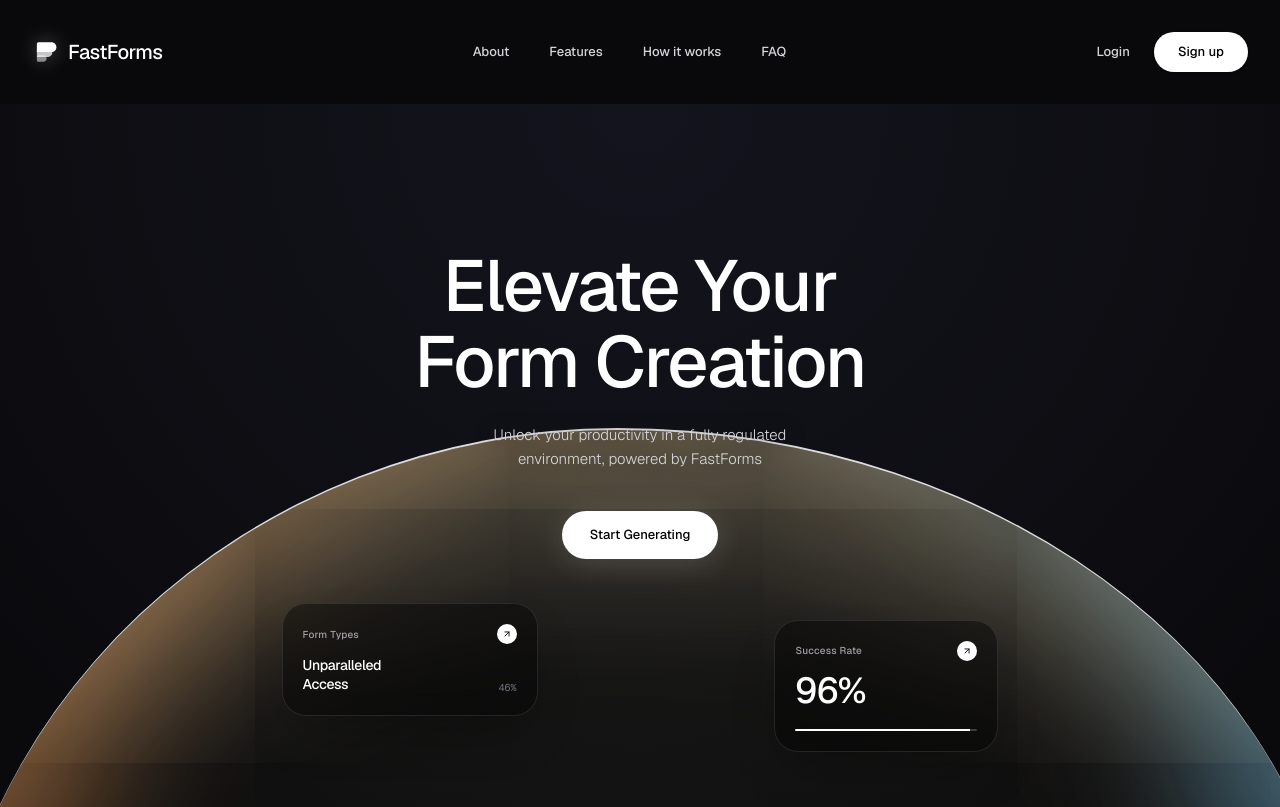
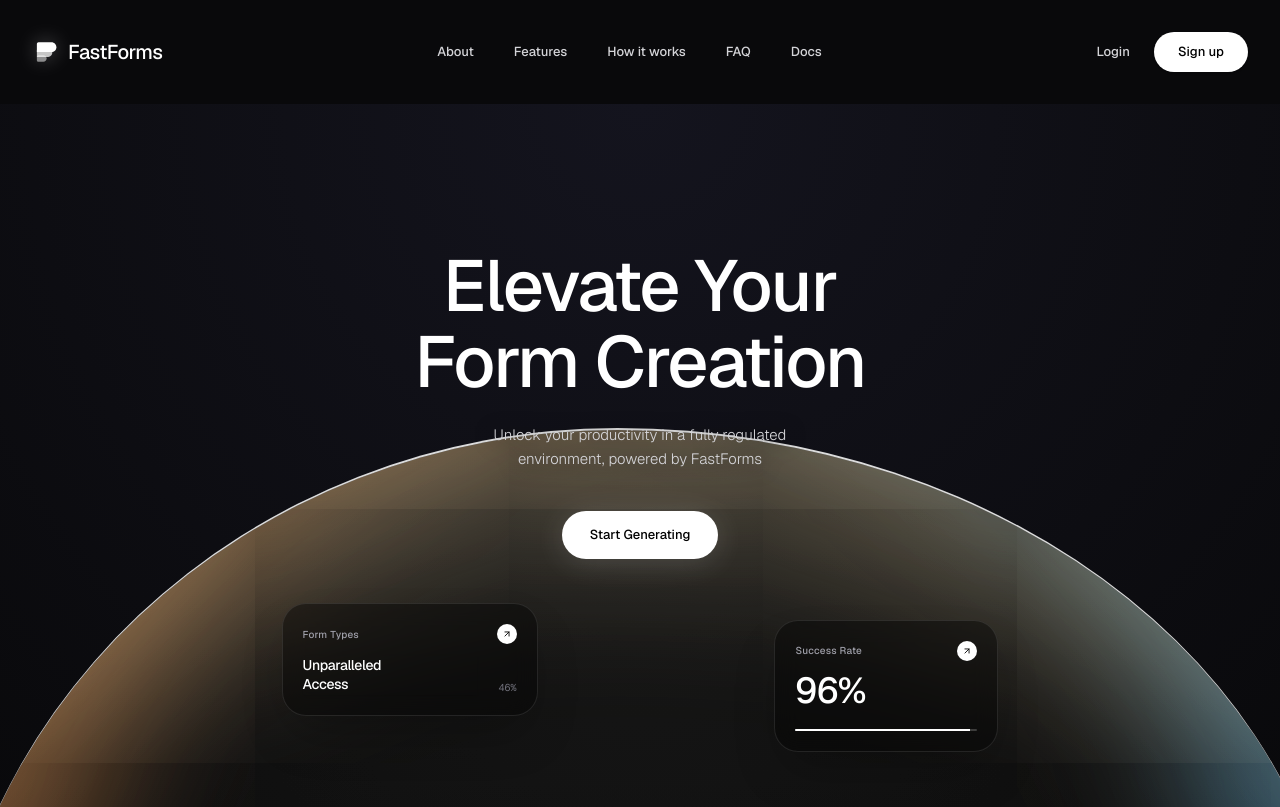
Before and after one commit to divyang-chhantbar/fastforms, a Next.js app: page / in a window 1280 px wide. Shown: the top 807 px of the page. Built offline with nearby package versions, Linux system fonts and the light colour scheme; no server answers.

Commit message:
added the Docs

```diff
--- a/app/page.tsx
+++ b/app/page.tsx
@@ -59,6 +59,12 @@ export default function Home() {
           </Link>
           <Link href="#faq" className="hover:text-white transition-colors">
             FAQ
+          </Link>
+          <Link
+            href="https://divyang-chhantbar-fastforms-2.mintlify.app/"
+            className="hover:text-white transition-colors"
+          >
+            Docs
           </Link>
         </div>
 
```
